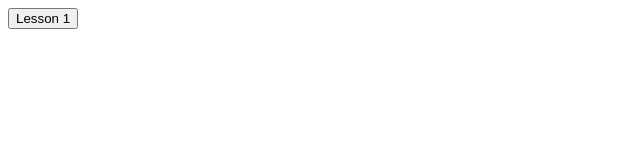
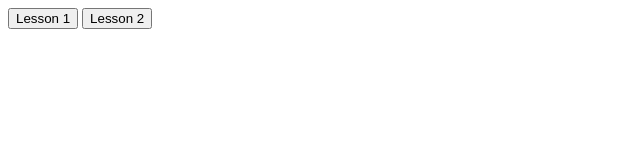
Before and after one commit to JuliaYakugar/JavaScript-Gardina, a plain HTML site: page index.html in a window 1280 px wide. Shown: the whole page, without its empty margins (0-640 px from the left). Drawn offline with Linux system fonts and the light colour scheme.

Commit message:
less-2-gardina

```diff
--- a/index.html
+++ b/index.html
@@ -9,6 +9,7 @@
 <body>
 	<main>
 		<button type="button" onclick="lesson1()">Lesson 1</button>
+		<button type="button" onclick="lesson2()">Lesson 2</button>
 	</main>
 </body>
 </html>
--- a/script.js
+++ b/script.js
@@ -23,3 +23,116 @@ function lesson1() {
     async - кто загрузится первым, тот и сработает
     defer - как расположены в документе */
 }
+
+function lesson2() {
+    /* less 1 */
+    console.log("lesson 1");
+
+    var a = 1, b = 1, c, d;
+    /*
+    ++a - префикс-инкремент, сначала увеличили потом использовали
+    a++ - пост-инкремент, сначала использовали потом увеличили
+     */
+    c = ++a; console.log(c);           // 2   a=2 c=2
+    d = b++; console.log(d);           // 1   d=1 b=2
+    c = (2+ ++a); console.log(c);      // 5   c=5 a=3
+    d = (2+ b++); console.log(d);      // 4   d=4 b=3
+    console.log(a);                    // 3   a=3
+    console.log(b);                    // 3   b=3
+
+    /* less 2 */
+    console.log("lesson 2");
+
+    var a2 = 2;
+    var x = 1 + (a2 *= 2);   // x = 5, 1 + (2*2)
+    console.log(x);
+
+    /* less 3 */
+    console.log("lesson 3");
+
+    let a3 = 10;
+    let b3 = 20;
+    if ((a3 >= 0 ) && (b3 >= 0)) {
+        console.log(a3-b3);
+    }
+    else if ((a3 < 0 ) && (b3 < 0)) {
+        console.log(a3*b3);
+    }
+    else {
+        console.log(a3+b3);
+    }
+
+    /* less 4 */
+    console.log("lesson 4");
+
+    let a4 = 7;
+    switch(a4) {
+        case 1: console.log(a4++);
+        case 2: console.log(a4++);
+        case 3: console.log(a4++);
+        case 4: console.log(a4++);
+        case 5: console.log(a4++);
+        case 6: console.log(a4++);
+        case 7: console.log(a4++);
+        case 8: console.log(a4++);
+        case 9: console.log(a4++);
+        case 10: console.log(a4++);
+        case 11: console.log(a4++);
+        case 12: console.log(a4++);
+        case 13: console.log(a4++);
+        case 14: console.log(a4++);
+        case 15: console.log(a4);
+    }
+
+    /* less 5 */
+    console.log("lesson 5");
+
+    function addition(a, b) {
+        return(a+b);
+    }
+
+    function subtraction(a, b) {
+        return(a-b);
+    }
+
+    function multiplication(a, b) {
+        return(a*b);
+    }
+
+    function division(a, b) {
+        return(a/b);
+    }
+
+    /* less 6 */
+    console.log("lesson 6");
+
+    function mathOperation(arg1, arg2, operation) {
+        switch(operation) {
+            case "add": console.log(addition(arg1, arg2)); break;
+            case "sub": console.log(subtraction(arg1, arg2)); break;
+            case "mul": console.log(multiplication(arg1, arg2)); break;
+            case "div": console.log(division(arg1, arg2)); break;
+        }
+    }
+    mathOperation(10, 20, "sub");
+
+    /* less 7 */
+    console.log("lesson 7");
+
+    console.log(null == 0); //false
+    console.log(null > 0); //false
+    console.log(null < 0); //false
+    console.log(null >= 0); //true
+    /* С точки зрения математики, если у нас есть два числа, x и y, и если x не меньше, чем y, тогда x должно быть больше чем y или равно ему. */
+
+    /* less 8 */
+    console.log("lesson 8");
+
+    function power(val, pow) {
+        if (pow !== 1) {
+            return val * power(val, pow-1);
+        }
+        return val;
+    }
+    console.log(power(3, 3));
+}
```
